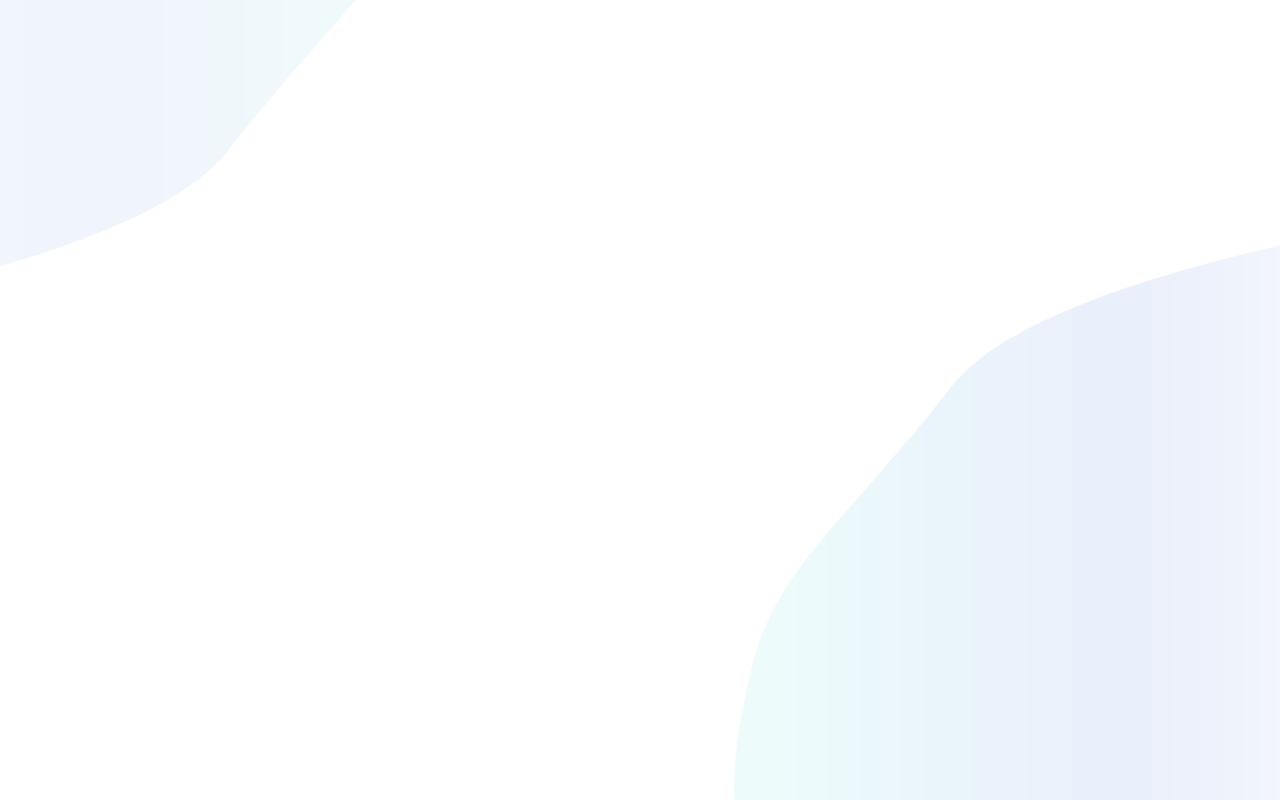
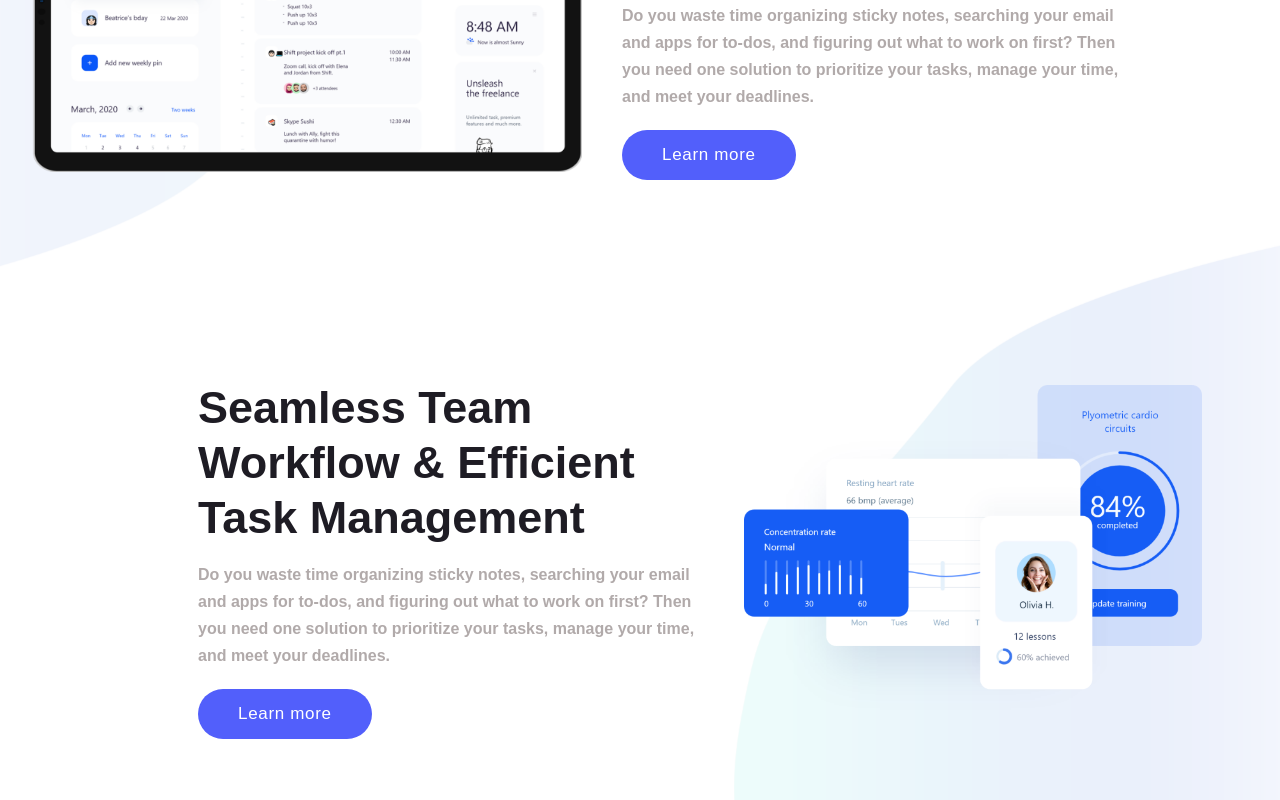
Before and after one commit to saidMounaim/Taskia, a Next.js app: page / in a window 1280 px wide. Shown: the part 1860-2660 px from the top of the page. Built offline with nearby package versions, Linux system fonts and the light colour scheme.

Commit message:
Add Management Section

```diff
--- /dev/null
+++ b/components/Management.js
@@ -0,0 +1,34 @@
+import Image from 'next/image';
+
+const Management = () => {
+    return (
+        <section className="management">
+            <div className="container-management">
+                <div className="content-management">
+                    <div className="item">
+                        <div className="left-side">
+                            <Image src="/management/mockup.png" alt="Mockup" width={550} height={350} />
+                        </div>
+                        <div className="right-side">
+                            <h3>Why do you need task management software?</h3>
+                            <p>Do you waste time organizing sticky notes, searching your email and apps for to-dos, and figuring out what to work on first? Then you need one solution to prioritize your tasks, manage your time, and meet your deadlines.</p>
+                            <button>Learn more</button>
+                        </div>
+                    </div>
+                    <div className="item">
+                        <div className="left-side">
+                            <Image src="/management/app.png" alt="Mockup" width={550} height={350} />
+                        </div>
+                        <div className="right-side">
+                            <h3>Seamless Team Workflow & Efficient Task Management</h3>
+                            <p>Do you waste time organizing sticky notes, searching your email and apps for to-dos, and figuring out what to work on first? Then you need one solution to prioritize your tasks, manage your time, and meet your deadlines.</p>
+                            <button>Learn more</button>
+                        </div>
+                    </div>
+                </div>
+            </div>
+        </section>
+    )
+}
+
+export default Management;
--- a/pages/index.js
+++ b/pages/index.js
@@ -3,6 +3,7 @@ import Head from 'next/head'
 // Sections
 import Hero from '../components/Hero';
 import Services from '../components/Services';
+import Management from '../components/Management';
 
 
 export default function Home() {
@@ -14,8 +15,9 @@ export default function Home() {
       </Head>
 
       <Hero />
+      <Services />
+      <Management />
 
-      <Services />
 
     </>
   )
--- a/styles/style.css
+++ b/styles/style.css
@@ -248,3 +248,84 @@ header .btn-try button {
 }
 
 /** End Services Css **/
+
+/** Start Management Css **/
+
+.management {
+    display: flex;
+    flex-direction: column;
+    padding: 100px 0;
+}
+
+.management .container-management {
+    width: 1290px;
+    margin: auto;
+    max-width: 95%;
+}
+
+.management .content-management {
+    display: flex;
+    flex-direction: column;
+}
+
+.management .content-management .item {
+    display: flex;
+    align-items: center;
+}
+
+.management .content-management .item:not(:last-child) {
+    margin-bottom: 200px;
+}
+
+.management .content-management .item:nth-child(2n) {
+    flex-direction: row-reverse;
+}
+
+.management .content-management .item .left-side {
+    display: flex;
+    flex-direction: column;
+}
+
+.management .content-management .item .left-side img {
+    object-fit: contain;
+}
+
+.management .content-management .item .right-side {
+    width: 500px;
+    max-width: 95%;
+    margin-left: 40px;
+}
+
+.management .content-management .item .right-side h3 {
+    font-weight: bold;
+    font-size: 45px;
+    line-height: 55px;
+    text-align: left;
+    color: #1e1c24;
+}
+
+.management .content-management .item .right-side p {
+    font-weight: bold;
+    font-size: 16px;
+    line-height: 27px;
+    text-align: left;
+    color: #b1aaaa;
+    margin-top: 16px;
+}
+
+.management .content-management .item .right-side button {
+    padding: 15px 40px;
+    border-radius: 30px;
+    background: #525FFB;
+    outline: none;
+    border: none;
+    cursor: pointer;
+    font-weight: 400;
+    font-size: 17px;
+    letter-spacing: 0.04em;
+    text-align: left;
+    color: #fff;
+    margin-top: 20px;
+}
+
+/** End Management Css **/
```
Also changed, not shown: public/management/app.png (added), public/management/mockup.png (added).
